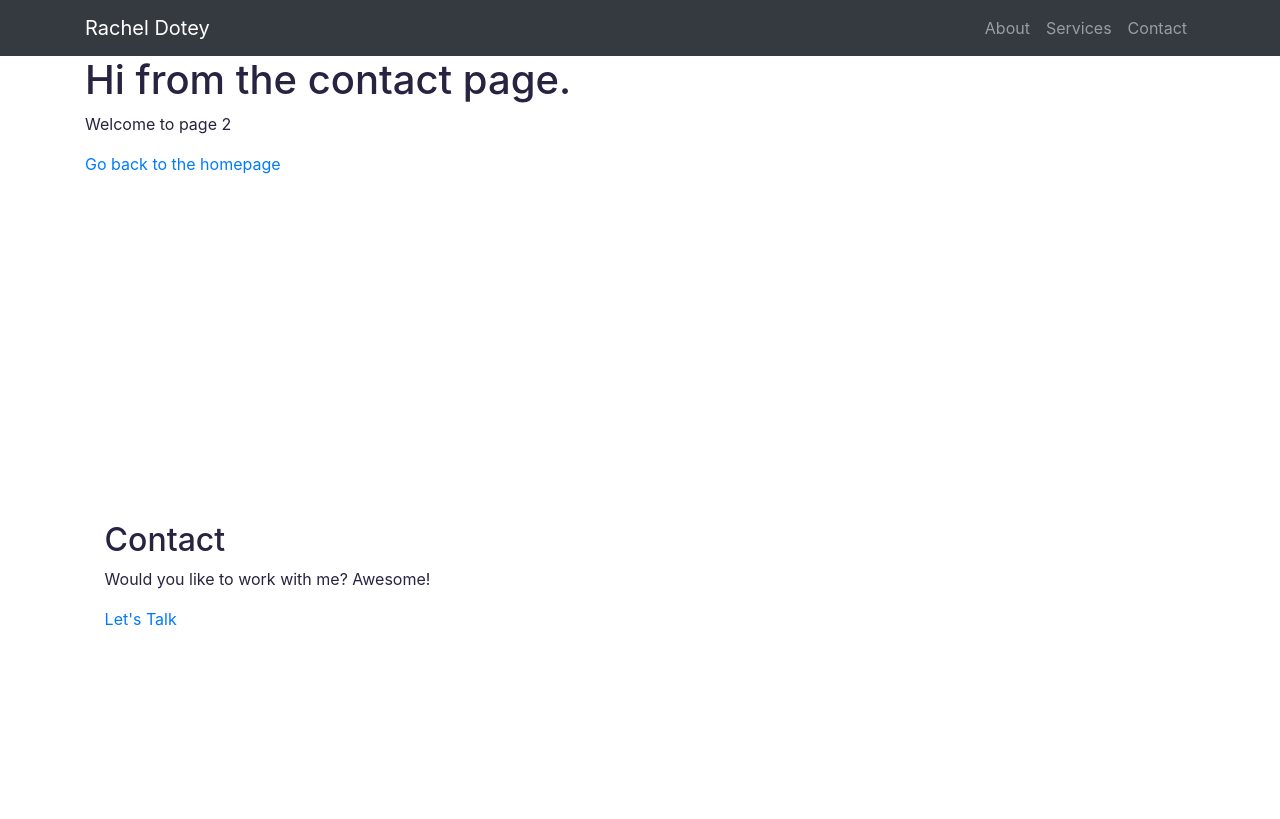
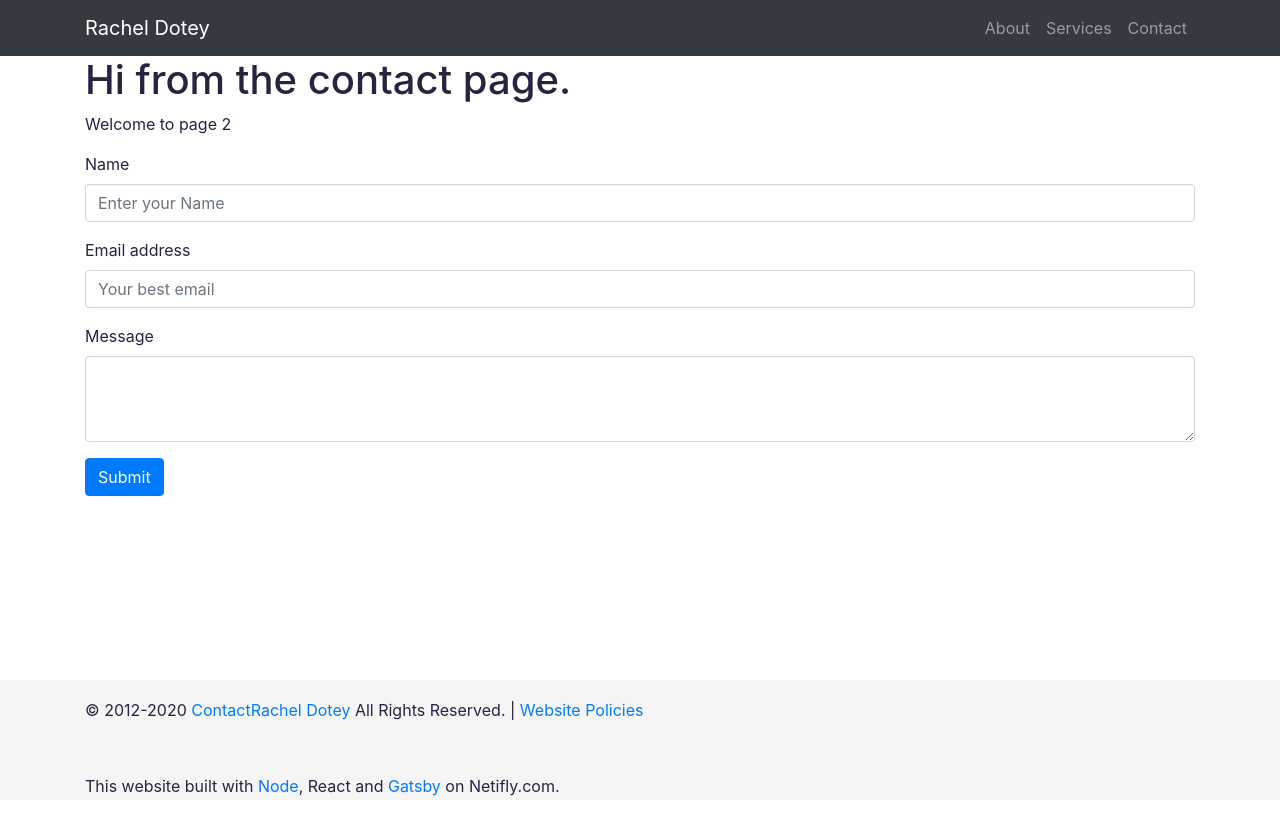
Before and after one commit to racheldotey/racheldotey-gatsby, a Gatsby site: page /contact in a window 1280 px wide. Shown: the top 819 px of the page. Built offline with nearby package versions, Linux system fonts and the light colour scheme; Gatsby itself is replaced by a stand-in of ours.

Commit message:
Contact form layout
Added the basic structure for contact forms. Forms do not work they are just layout placeholders currently.

```diff
--- a/src/pages/contact.js
+++ b/src/pages/contact.js
@@ -1,9 +1,9 @@
 import React from "react"
 import { Link } from "gatsby"
+import { Form, Button } from "react-bootstrap"
 
 import Layout from "../components/layout"
 import SEO from "../components/seo"
-import CallOutBanner from "../components/callout-banner"
 
 const ContactPage = () => (
   <Layout>
@@ -11,9 +11,27 @@
       <SEO title="Contact" />
       <h1>Hi from the contact page.</h1>
       <p>Welcome to page 2</p>
-      <Link to="/">Go back to the homepage</Link>
+      <Form>
+        <Form.Group controlId="contactBannerName">
+          <Form.Label>Name</Form.Label>
+          <Form.Control placeholder="Enter your Name" />
+        </Form.Group>
+
+        <Form.Group controlId="contactBannerEmail">
+          <Form.Label>Email address</Form.Label>
+          <Form.Control type="email" placeholder="Your best email" />
+        </Form.Group>
+
+        <Form.Group controlId="contactBannerMessage">
+          <Form.Label>Message</Form.Label>
+          <Form.Control as="textarea" rows="3" />
+        </Form.Group>
+
+        <Button variant="primary" type="submit">
+          Submit
+        </Button>
+      </Form>
     </div>
-    <CallOutBanner/>
   </Layout>
 )
 
```
Also changed, not shown: src/components/contact-banner.js (+20 -1 lines).
